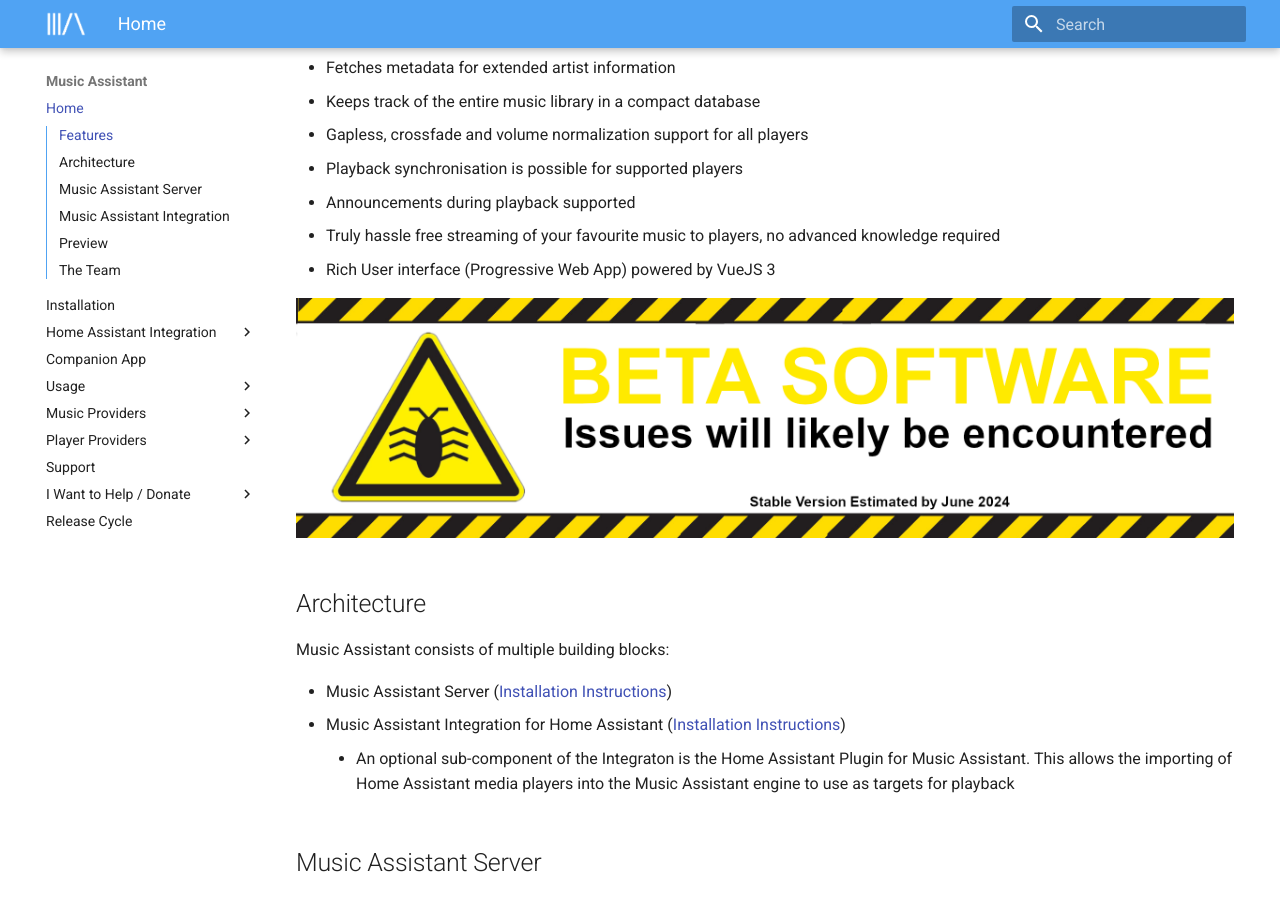
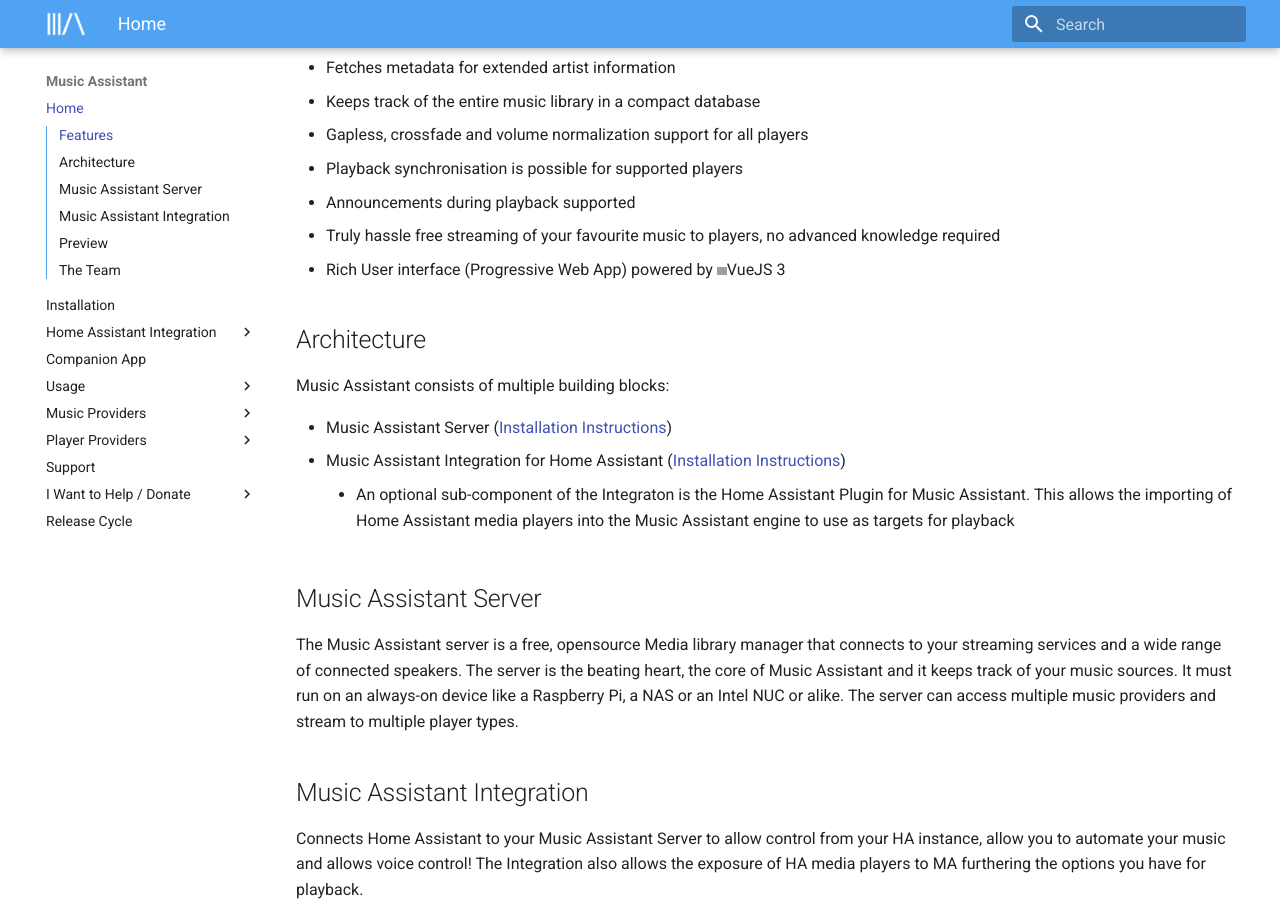
Before and after one commit to pwbriggs/music-assistant.github.io, an MkDocs documentation site: the page built from docs/index.md, in a window 1280 px wide and 900 px high, scrolled down 738 px. Built offline with MkDocs 1.6.1 and Material for MkDocs 9.7.7, drawn with Linux system fonts in a browser that asks for light colours; some of the changed lines change nothing that is shown; grey boxes are pictures that could not be loaded.

Commit message:
Remove beta banner

```diff
--- a/docs/index.md
+++ b/docs/index.md
@@ -15,9 +15,7 @@
 - Playback synchronisation is possible for supported players
 - Announcements during playback supported
 - Truly hassle free streaming of your favourite music to players, no advanced knowledge required
-- Rich User interface (Progressive Web App) powered by VueJS 3
-
-![Warning](assets/beta_warning.png)
+- Rich User interface (Progressive Web App) powered by ![logo](assets/icons/vue-js-logo.png){width=10 }VueJS 3
 
 ## Architecture
 
```
